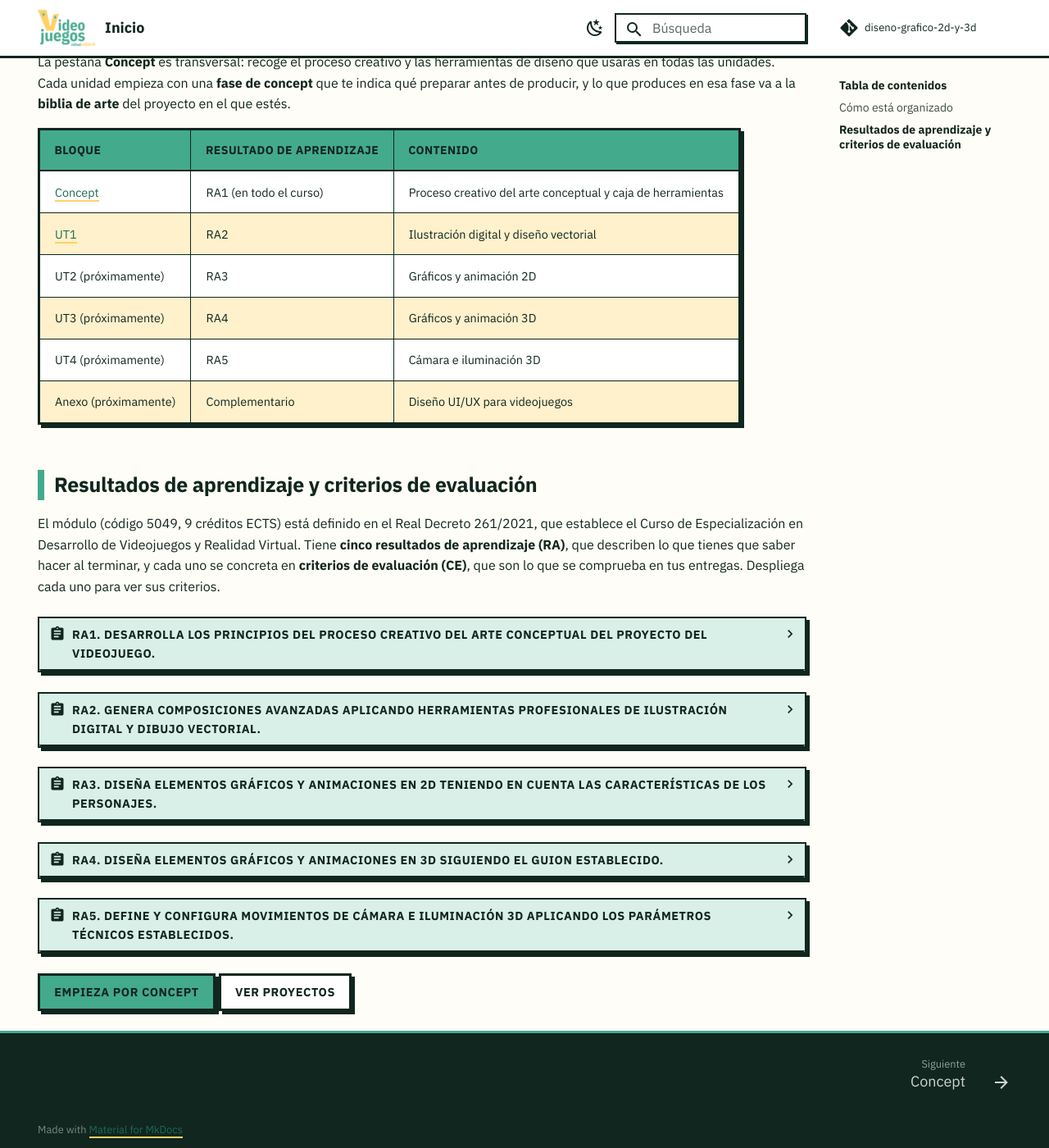
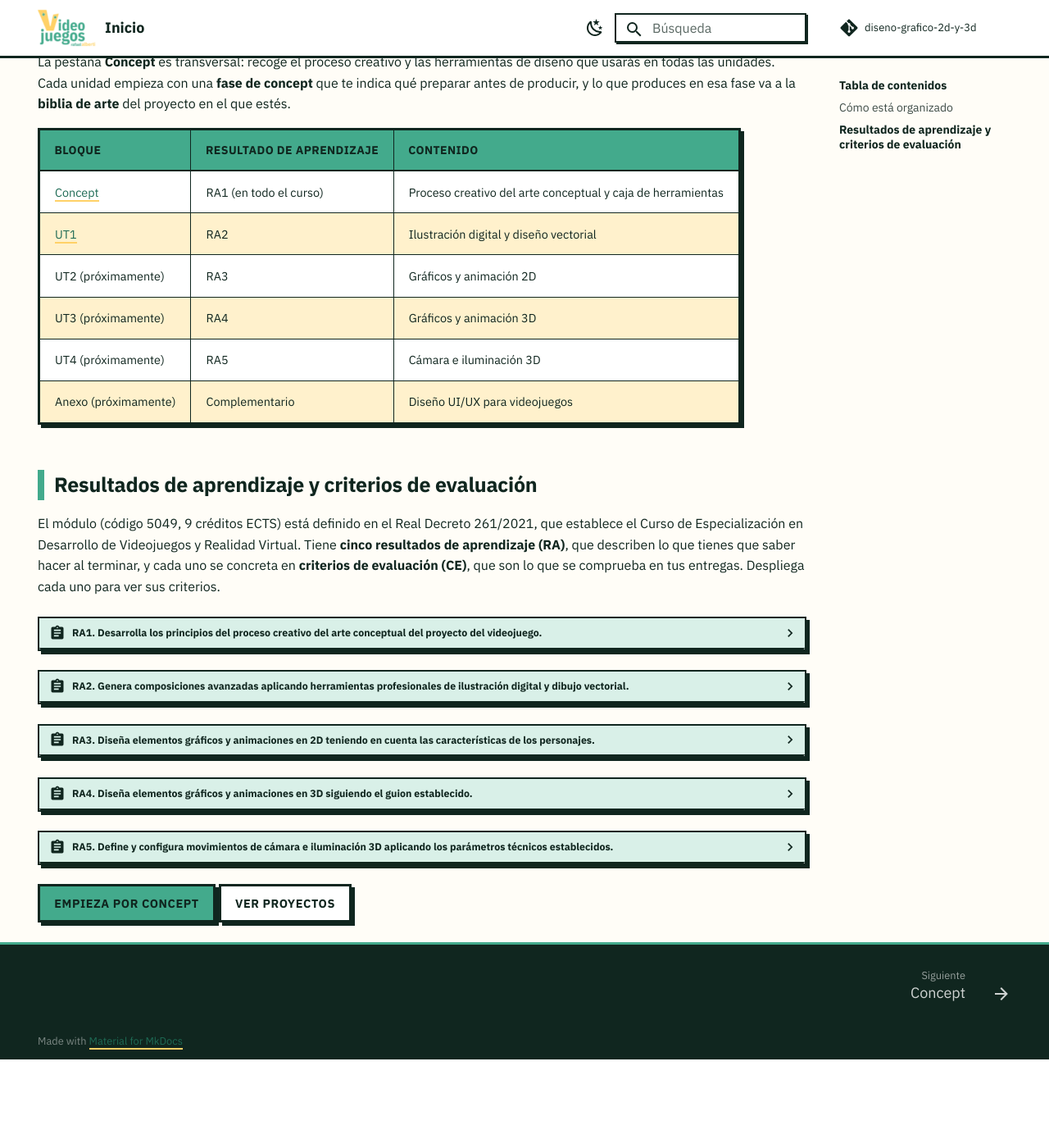
Before and after one commit to envasador/diseno-grafico-2d-y-3d, an MkDocs documentation site: the page built from docs/index.md, in a window 1280 px wide and 1400 px high, scrolled down 424 px. Shown: the whole window at 82% size. Built offline with MkDocs 1.6.1 and Material for MkDocs 9.7.7, drawn with Linux system fonts in a browser that asks for light colours; comment, search, counter and statistics services are not loaded; after the commit the page ends 1716 px from its top, so only the background shows below that.

Commit message:
Arte | 26-27

```diff
--- a/docs/stylesheets/extra.css
+++ b/docs/stylesheets/extra.css
@@ -731,3 +731,10 @@ body,
   height: auto !important;
   background-color: #FFFFFF !important;
 }
+
+/* Desplegables de RA en la portada (??? abstract): títulos largos en una línea */
+.md-typeset details.abstract > summary {
+  font-size: 0.62rem !important;
+  text-transform: none !important;
+  letter-spacing: 0 !important;
+}
```
